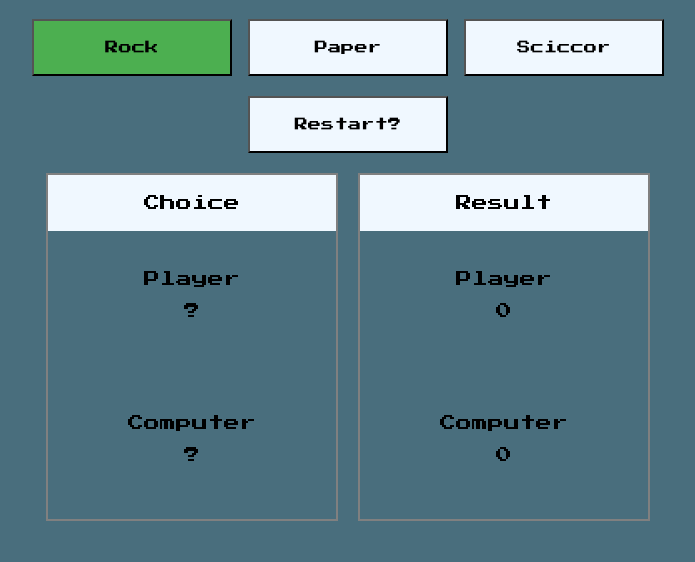
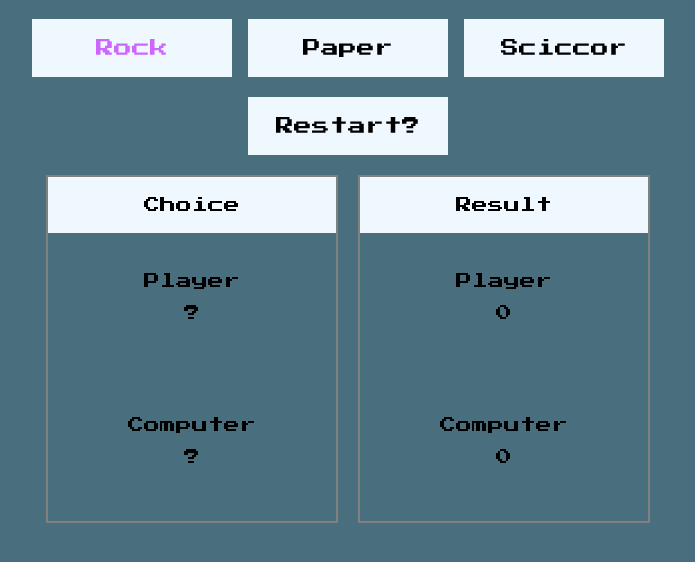
Before and after one commit to Rumdidum/rock-paper-scissors, a plain HTML site: page game.html in a window 1280 px wide. In both pictures the pointer is over the button "Rock". Shown: the part 64-626 px from the top of the page, without its empty margins (292-987 px from the left). Drawn offline with Linux system fonts and the light colour scheme.

Commit message:
Style the game buttons

```diff
--- a/style.css
+++ b/style.css
@@ -34,9 +34,13 @@ body {
     width: 200px;
     cursor: pointer;
     background-color: aliceblue;
+    border: hidden;
+    font-size: 18px;
 }
 #game button:hover {
-    background-color: #4CAF50;
+    color: #cc66ff;
+    border: hidden;
+    transition-duration: 0.6s;
 }
 a, a:visited, a:hover, a:active {
   color: inherit;
```
